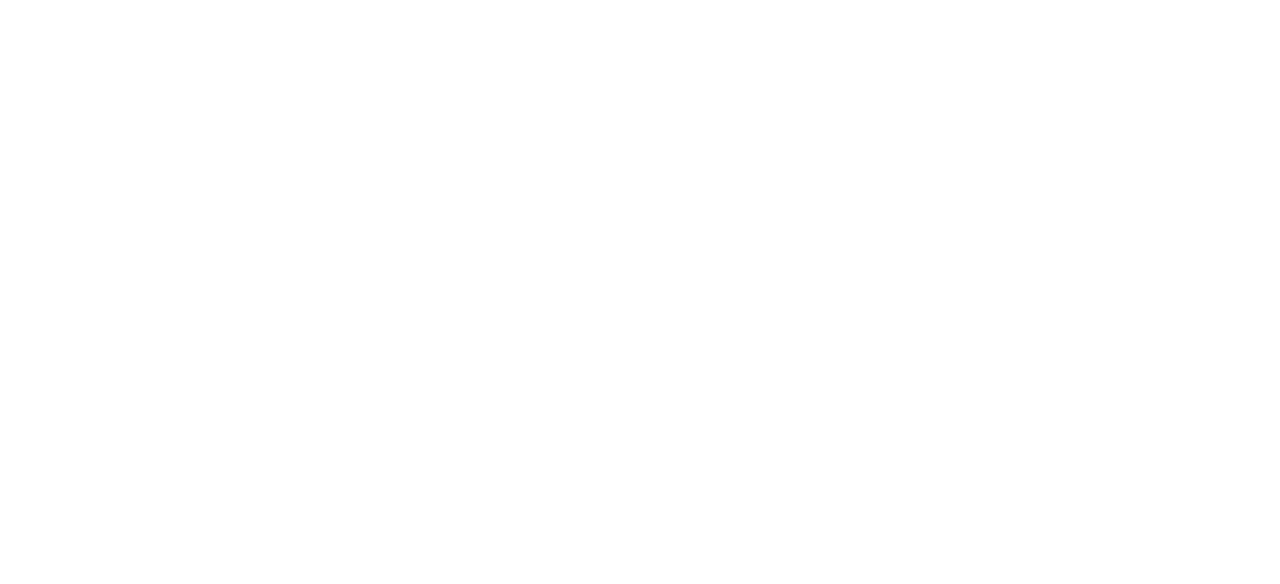
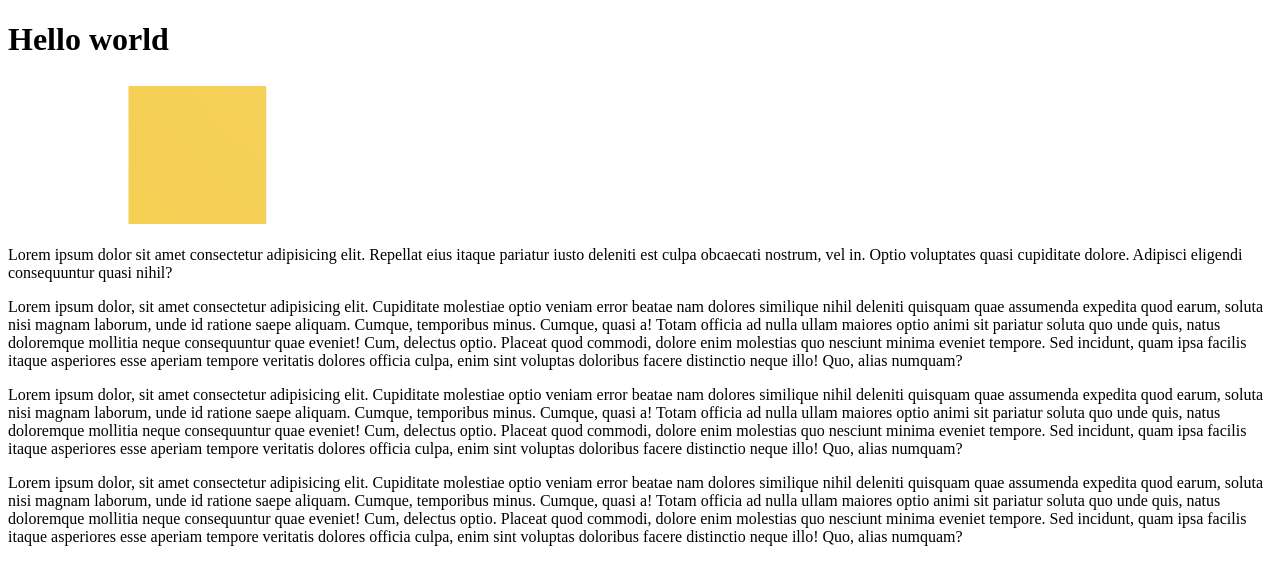
Before and after one commit to qvd808/react-three-fiber-test, a React (Vite) app: page / in a window 1280 px wide. Shown: the top 584 px of the page. Built offline with nearby package versions, Linux system fonts and the light colour scheme.

Commit message:
Adding the cube

```diff
--- a/package.json
+++ b/package.json
@@ -9,8 +9,11 @@
     "preview": "vite preview"
   },
   "dependencies": {
+    "@react-three/fiber": "^8.11.2",
+    "@types/three": "^0.149.0",
     "react": "^18.2.0",
-    "react-dom": "^18.2.0"
+    "react-dom": "^18.2.0",
+    "three": "^0.149.0"
   },
   "devDependencies": {
     "@types/react": "^18.0.27",
--- a/src/App.jsx
+++ b/src/App.jsx
@@ -1,11 +1,68 @@
+import { Canvas } from "@react-three/fiber";
+import Box from "./component/Box";
 
 function App() {
-
   return (
     <div className="App">
-
+      <h1>Hello world</h1>
+      <Canvas
+        camera={{ fov: 50, near: 0.1, far: 10, position: [0, 0, 5] }}
+        className="canvas"
+        style={{
+          width: "30%",
+        }}
+      >
+        <ambientLight />
+        <pointLight position={[10, 10, 10]} />
+        <Box position={[0, 0, 0]} />
+      </Canvas>
+      <p>
+        Lorem ipsum dolor sit amet consectetur adipisicing elit. Repellat eius
+        itaque pariatur iusto deleniti est culpa obcaecati nostrum, vel in.
+        Optio voluptates quasi cupiditate dolore. Adipisci eligendi consequuntur
+        quasi nihil?
+      </p>
+      <p>
+        Lorem ipsum dolor, sit amet consectetur adipisicing elit. Cupiditate
+        molestiae optio veniam error beatae nam dolores similique nihil deleniti
+        quisquam quae assumenda expedita quod earum, soluta nisi magnam laborum,
+        unde id ratione saepe aliquam. Cumque, temporibus minus. Cumque, quasi
+        a! Totam officia ad nulla ullam maiores optio animi sit pariatur soluta
+        quo unde quis, natus doloremque mollitia neque consequuntur quae
+        eveniet! Cum, delectus optio. Placeat quod commodi, dolore enim
+        molestias quo nesciunt minima eveniet tempore. Sed incidunt, quam ipsa
+        facilis itaque asperiores esse aperiam tempore veritatis dolores officia
+        culpa, enim sint voluptas doloribus facere distinctio neque illo! Quo,
+        alias numquam?
+      </p>
+      <p>
+        Lorem ipsum dolor, sit amet consectetur adipisicing elit. Cupiditate
+        molestiae optio veniam error beatae nam dolores similique nihil deleniti
+        quisquam quae assumenda expedita quod earum, soluta nisi magnam laborum,
+        unde id ratione saepe aliquam. Cumque, temporibus minus. Cumque, quasi
+        a! Totam officia ad nulla ullam maiores optio animi sit pariatur soluta
+        quo unde quis, natus doloremque mollitia neque consequuntur quae
+        eveniet! Cum, delectus optio. Placeat quod commodi, dolore enim
+        molestias quo nesciunt minima eveniet tempore. Sed incidunt, quam ipsa
+        facilis itaque asperiores esse aperiam tempore veritatis dolores officia
+        culpa, enim sint voluptas doloribus facere distinctio neque illo! Quo,
+        alias numquam?
+      </p>
+      <p>
+        Lorem ipsum dolor, sit amet consectetur adipisicing elit. Cupiditate
+        molestiae optio veniam error beatae nam dolores similique nihil deleniti
+        quisquam quae assumenda expedita quod earum, soluta nisi magnam laborum,
+        unde id ratione saepe aliquam. Cumque, temporibus minus. Cumque, quasi
+        a! Totam officia ad nulla ullam maiores optio animi sit pariatur soluta
+        quo unde quis, natus doloremque mollitia neque consequuntur quae
+        eveniet! Cum, delectus optio. Placeat quod commodi, dolore enim
+        molestias quo nesciunt minima eveniet tempore. Sed incidunt, quam ipsa
+        facilis itaque asperiores esse aperiam tempore veritatis dolores officia
+        culpa, enim sint voluptas doloribus facere distinctio neque illo! Quo,
+        alias numquam?
+      </p>
     </div>
-  )
+  );
 }
 
-export default App
+export default App;
--- /dev/null
+++ b/src/component/Box.jsx
@@ -0,0 +1,26 @@
+import React, { useRef, useState } from "react";
+import { useFrame } from "@react-three/fiber";
+
+export default function Box(props) {
+  // This reference will give us direct access to the mesh
+  const mesh = useRef();
+  // Set up state for the hovered and active state
+  const [hovered, setHover] = useState(false);
+  const [active, setActive] = useState(false);
+  // Subscribe this component to the render-loop, rotate the mesh every frame
+//   useFrame((state, delta) => (mesh.current.rotation.x += delta));
+  // Return view, these are regular three.js elements expressed in JSX
+  return (
+    <mesh
+      {...props}
+      ref={mesh}
+      scale={3}
+      onClick={(event) => setActive(!active)}
+      onPointerOver={(event) => setHover(true)}
+      onPointerOut={(event) => setHover(false)}
+    >
+      <boxGeometry args={[1, 1, 1]} />
+      <meshStandardMaterial color={hovered ? "hotpink" : "orange"} />
+    </mesh>
+  );
+}
--- a/src/index.css
+++ b/src/index.css
@@ -0,0 +1,7 @@
+
+.canvas{
+    width: 50px;
+    height: 50px;
+    border-radius: 1;
+    border-color: black;
+}
```
Also changed, not shown: 1 other file (tests, documents, lock files or other folders).
